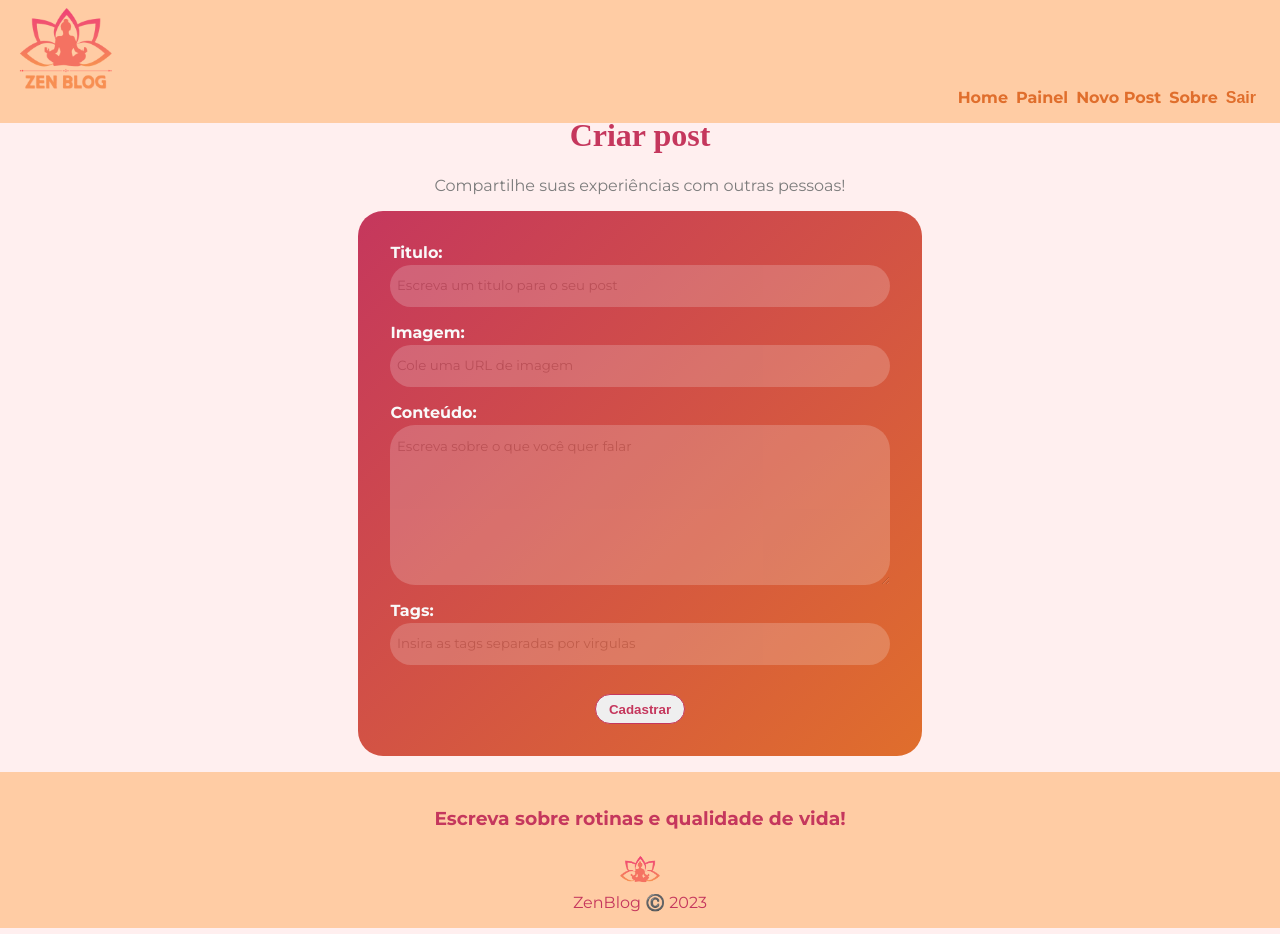
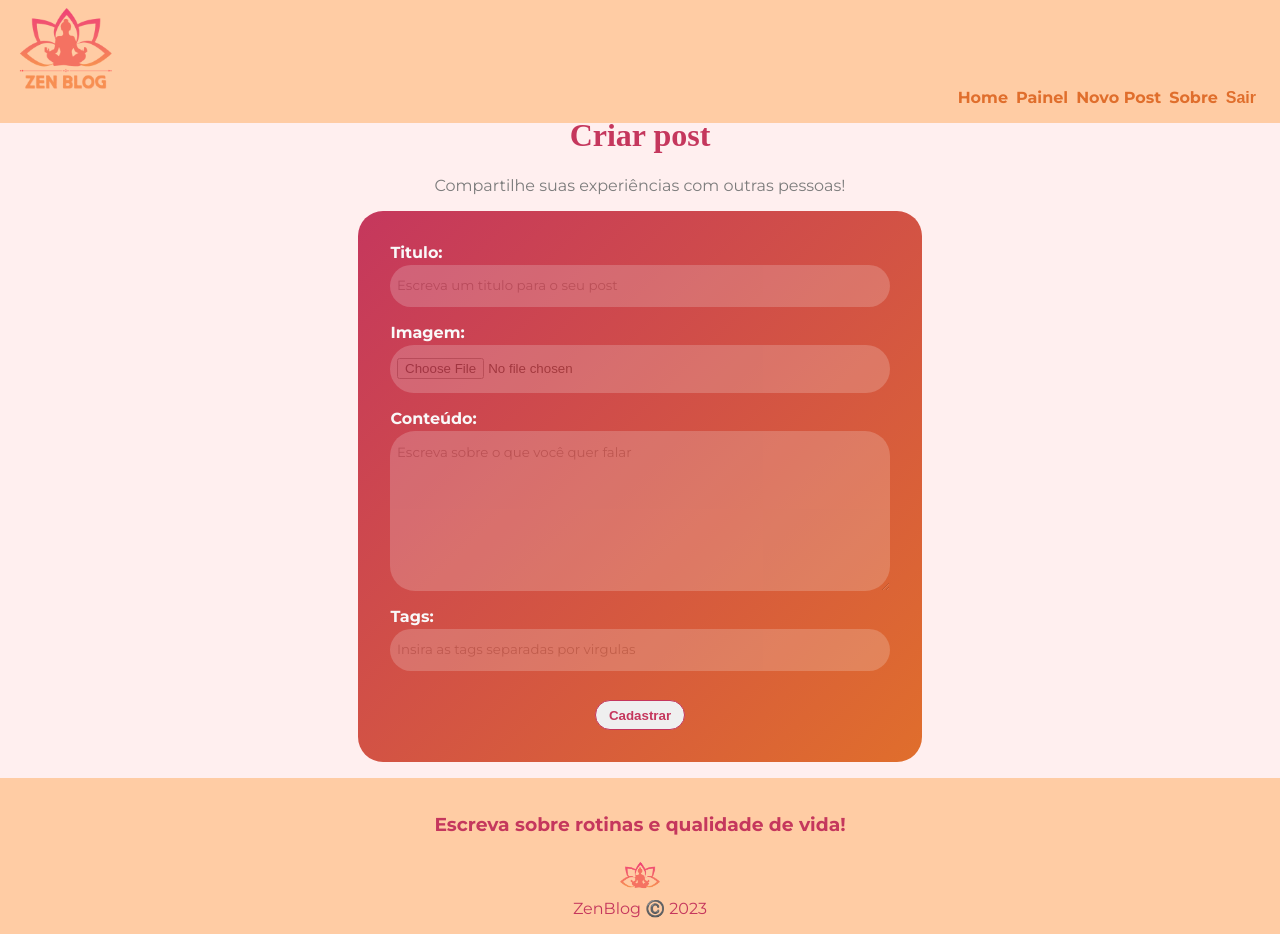
Before and after one commit to GSBarros17/firebaseproject, a React (Create React App) app: page /createpost in a window 1280 px wide. Built offline with nearby package versions, Linux system fonts and the light colour scheme; no server answers; sample sign-in values are in the browser's storage; a web font is replaced by a local one.

Commit message:
trocando o campo da img url para arquivo logo

```diff
--- a/src/pages/CreatePost/CreatePost.jsx
+++ b/src/pages/CreatePost/CreatePost.jsx
@@ -4,10 +4,12 @@ import { useAuthValue } from "../../context/AuthContext"
 import { useInsertDocument } from "../../hooks/useInsertDocument"
 import styles from "./CreatePost.module.css"
 
+const MAX_FILE_SIZE_KB = 500;
+
 export default function CreatePost(){
 
     const [title, setTitle] = useState("")
-    const [image, setImage] = useState("")
+    const [fileImage, setFileImage] = useState("null")
     const [body, setBody] = useState("")
     const [tags, setTags] = useState("")
     const [formError, setFormError] = useState("")
@@ -16,20 +18,41 @@ export default function CreatePost(){
     const {user} = useAuthValue()
     const navigate = useNavigate()
 
+    const handleFileChange = (e) => {
+        const file = e.target.files[0];
+        setFormError("")
+
+        if (file) {
+            const fileSizeInKB = file.size / 1024;
+            if (fileSizeInKB > MAX_FILE_SIZE_KB) {
+              setFormError(`O tamanho máximo do arquivo é ${MAX_FILE_SIZE_KB}KB`);
+              return;
+            }
+            const reader = new FileReader();
+
+            reader.onload = (e) => {
+                const imageDataUrl = e.target.result;
+                setFileImage(imageDataUrl);
+            };
+
+            reader.readAsDataURL(file);
+        }
+    };
+
     const handleSubmit = (e) =>{
         e.preventDefault()
         setFormError("")
 
         //validar a URL da imagem
         try {
-            new URL(image)
+            new URL(fileImage)
         } catch (error) {
-            setFormError("A imagem precisar ser uma url")
+            setFormError("O arquivo precisa ser uma imagem")
         }
         //array de tags
         const tagsArray = tags.split(",").map((tag) =>  tag.trim().toLowerCase())
         //checar todos os valores
-        if(!title || !image || !body || !tags){
+        if(!title || !fileImage || !body || !tags){
             setFormError("Por favor, preencha todos os campos!")
         }
         if(formError){
@@ -37,7 +60,7 @@ export default function CreatePost(){
         }
         insertDocument({
             title,
-            image,
+            image: fileImage,
             body,
             tagsArray,
             uid: user.uid,
@@ -51,7 +74,7 @@ export default function CreatePost(){
     return(
         <div className={styles.createPostContainer}>
             <h1>Criar post</h1>
-            <p>Compartilhe suas experiências com outras pessoas!</p>
+            <p className={styles.textCreatePost}>Compartilhe suas experiências com outras pessoas!</p>
             <form onSubmit={handleSubmit}>
                 <label>
                     <span>Titulo:</span>
@@ -67,12 +90,11 @@ export default function CreatePost(){
                 <label>
                     <span>Imagem:</span>
                     <input
-                        type="text"
-                        name="imagemURL"
+                        type="file"
+                        name="fileImage"
                         required
-                        placeholder="Cole uma URL de imagem"
-                        value={image}
-                        onChange={(e) => setImage(e.target.value)}
+                        accept="image/*"
+                        onChange={handleFileChange}
                     />
                 </label>
                 <label>
--- a/src/pages/CreatePost/CreatePost.module.css
+++ b/src/pages/CreatePost/CreatePost.module.css
@@ -8,7 +8,7 @@
     font-family: 'Playpen Sans', cursive;
 }
 
-.createPostContainer p{
+.textCreatePost{
     color: #7c7c7c;
 }
 
```
